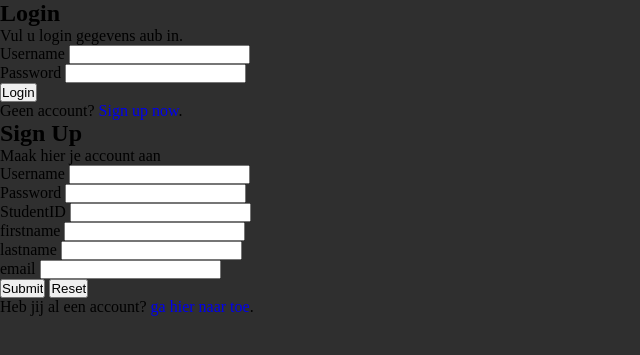
After one commit to Thejackalphantom/Netnix, a PHP site: page /login.php in a window 1280 px wide. The commit adds this page. Shown: the top 355 px of the page, without its empty margins (0-640 px from the left). Run offline with PHP 8.4, Linux system fonts and the light colour scheme.

Commit message:
Aanpassingen aan oude files. Login form met code er achter Tabel in database voor user moest anders dus is die snel opnieuw aangemaakt. Registratie formulier aangemaakt met de code er achter. Login en register moest opnieuw omdat de oude raar genoeg veranderd was naar compleet nieuwe code.

```diff
--- a/css/index.css
+++ b/css/index.css
@@ -105,3 +105,11 @@ hr{
     background-color: grey;
     float: left;
 }
+#logout{
+    height: 30px;
+    width: 10%;
+    top: 0%;
+    right: 0%;
+    position: fixed;
+    padding-top: 30px;
+}
--- /dev/null
+++ b/login.php
@@ -0,0 +1,202 @@
+<?php // Begin maken aan de sessie
+        session_start();
+
+// Kijk als de user al is ingelogd, zo ja dan gaat die naar het berichten pagina
+        if (isset($_SESSION["loggedin"]) && $_SESSION["loggedin"] === true) {
+            header("location: index.php");
+            exit;
+        }
+?>
+<!DOCTYPE html>
+<!--
+Stenden twitter/login page
+-->
+<html>
+    <head>
+        <meta charset="UTF-8">
+        <title>Twitter Login</title>
+        <link rel="stylesheet" type="text/css" href="index.css">
+    </head>
+    <body>
+        <?php
+
+        $DBConnect = mysqli_connect("localhost", "root", "");
+        if ($DBConnect === FALSE)
+        {
+            echo "<p>Unable to connect to the database server.</p>"
+            . "<p>Error code " . mysqli_errno() . ": "
+            . mysqli_error() . "</p>";
+        }
+        $DBName = "netnix";
+            mysqli_select_db($DBConnect, $DBName);
+            if(isset($_POST['submit'])){
+
+                if(empty($_POST['username']) OR empty($_POST['password'])){
+                    echo "Vul alle velden in om in te loggen";
+                }else{
+
+                    $username = htmlentities ($_POST['username']);
+                    $password = htmlentities ($_POST['password']);
+
+
+                    $string = "SELECT UserID, UserName, Password FROM user WHERE UserName = ?";
+                    $stmt = mysqli_prepare($DBConnect, $string);
+                        mysqli_stmt_bind_param($stmt, 's', $username);
+                        mysqli_stmt_execute($stmt);
+                        mysqli_stmt_bind_result($stmt, $userid, $usernamecheck, $userPass);
+                        while(mysqli_stmt_fetch($stmt)){
+                            if ($usernamecheck = $username){
+                                if (!password_verify($password, $userPass)){
+                                    die('invalid password');
+                                }
+                                // Als alles goed is, start de session
+                                session_start();
+
+                                // Vult de data bij variables in
+                                $_SESSION["loggedin"] = true;
+                                $_SESSION["id"] = $userid;
+                                $_SESSION["username"] = $username;
+
+
+                                // Gaat naar de berichten pagina
+                                header("location: index.php");
+                            }else{
+                                echo "Er is geen goed wachtwoord/gebruikersnaam ingevoerd";
+                            }
+                        }
+                        mysqli_stmt_close($stmt);
+                    }
+                }mysqli_close($DBConnect);
+        ?>
+
+        <div class='form'>
+            <h2>Login</h2>
+            <p>Vul u login gegevens aub in.</p>
+
+            <form action="login.php" METHOD="POST">
+
+                <p><label>Username</label>
+                    <input type="text" name="username" ></p>
+
+                <p><label>Password</label>
+                    <input type="password" name="password"></p>
+
+
+                <input type="submit" name="submit"  value="Login">
+                <p>Geen account? <a href="signup.php">Sign up now</a>.</p>
+            </form>
+        </div>
+
+
+
+         <?php
+        $DBConnect = mysqli_connect("localhost", "root", "");
+        if ($DBConnect === FALSE) {
+
+            echo "Failed to connected";
+        } else {
+            $DBName = "netnix";
+            if (!mysqli_select_db($DBConnect, $DBName)) {
+
+                $SQLstring = "CREATE DATABASE `" . $DBName . "`";
+                if ($stmt = mysqli_prepare($DBConnect, $SQLstring)) {
+                    $QueryResult = mysqli_stmt_execute($stmt);
+                    if ($QueryResult === FALSE) {
+                        echo "<p>Well thats a error!</p>";
+                    } else {
+                        echo "<p>You are the first visitor!</p>";
+                    }
+                    mysqli_stmt_close($stmt);
+                }
+            }
+
+            if (isset($_POST['submit'])) {
+
+                $username = htmlentities($_POST['username']);
+                $password = password_hash(($_POST['password']), PASSWORD_DEFAULT);
+
+                if (empty(trim($_POST["username"]))) {
+                    echo "Vul u gebruikersnaam in.";
+                } else {
+                    // Prepare a select statement
+                    $sql = "SELECT UserID FROM user WHERE UserName = ?";
+
+                    if ($stmt = mysqli_prepare($DBConnect, $sql)) {
+                        mysqli_stmt_bind_param($stmt, "s", $param_username);
+
+                        $param_username = trim($_POST["username"]);
+
+                        if (mysqli_stmt_execute($stmt)) {
+                            mysqli_stmt_store_result($stmt);
+
+                            $studentid = htmlentities($_POST['studentid']);
+                            $firstname = htmlentities($_POST['firstname']);
+                            $lastname = htmlentities($_POST['lastname']);
+                            $email = htmlentities($_POST['email']);
+
+                            if (mysqli_stmt_num_rows($stmt) == 1) {
+                                echo "Deze naam is al ingebruik";
+                            }if (mysqli_stmt_num_rows($stmt) == 0) {
+                                    mysqli_select_db($DBConnect, $DBName);
+                                    $SQLstring2 = "INSERT INTO user (StudentID, UserName, FirstName, LastName, Email, Password) VALUES (?, ?, ?, ?, ?, ?)";
+
+                                    if ($stmt = mysqli_prepare($DBConnect, $SQLstring2)) {
+                                        mysqli_stmt_bind_param($stmt, 'ssssss', $studentid, $username, $firstname, $lastname, $email, $password);
+                                        $QueryResult2 = mysqli_stmt_execute($stmt);
+                                        if ($QueryResult2 === FALSE) {
+                                            echo "<p>Unable to execute the query.</p>"
+                                            . "<p>Error code "
+                                            . mysqli_errno($DBConnect)
+                                            . ": "
+                                            . mysqli_error($DBConnect)
+                                            . "</p>";
+                                        } else {
+                                            echo"Uw account is aangemaakt";
+                                        }
+                                        mysqli_stmt_close($stmt);
+                                    }
+
+                                mysqli_close($DBConnect);
+                            }
+                        }
+                    }
+                    else {
+                        echo "Er is iets fout gegaan";
+                    }
+                }
+            }
+        }
+        ?>
+
+        <div class='form'>
+            <h2>Sign Up</h2>
+            <p>Maak hier je account aan</p>
+
+            <form method="POST" action="login.php" enctype="multipart/form-data">
+
+                <p><label>Username</label>
+                    <input type="text" name="username"></p>
+
+                <p><label>Password</label>
+                    <input type="password" name="password"></p>
+
+                <p><label>StudentID</label>
+                    <input type="text" name="studentid"></p>
+
+                <p><label>firstname</label>
+                    <input type="text" name="firstname"></p>
+
+                <p><label>lastname</label>
+                    <input type="text" name="lastname"></p>
+
+                <p><label>email</label>
+                    <input type="text" name="email"></p>
+
+                <input type="submit" name="submit" value="Submit">
+                <input type="reset"  value="Reset">
+
+                <p>Heb jij al een account? <a href="login.php">ga hier naar toe</a>.</p>
+            </form>
+        </div>
+    </body>
+</html>
--- /dev/null
+++ b/login/logout_1.php
@@ -0,0 +1,6 @@
+<?php
+
+session_start();
+session_destroy();
+header("location: login.php");
+?>
```
Also changed, not shown: DATABASE/user.sql (+29 -10 lines), functions/Login old version with template.php (deleted, +0 -155 lines), includes/header.php (+11 -1 lines), index.php (+12 -1 lines), config.php (renamed from login/config.php), logout.php (renamed from login/logout.php).
